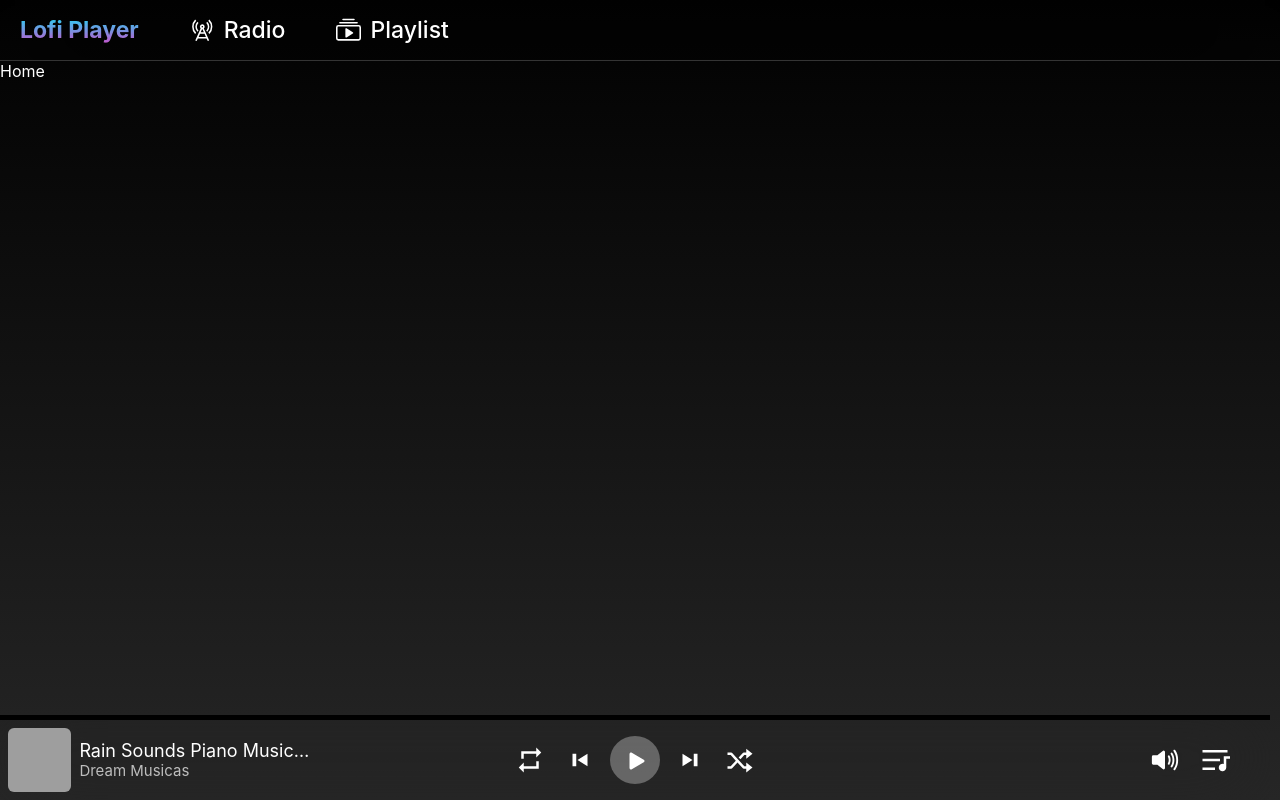
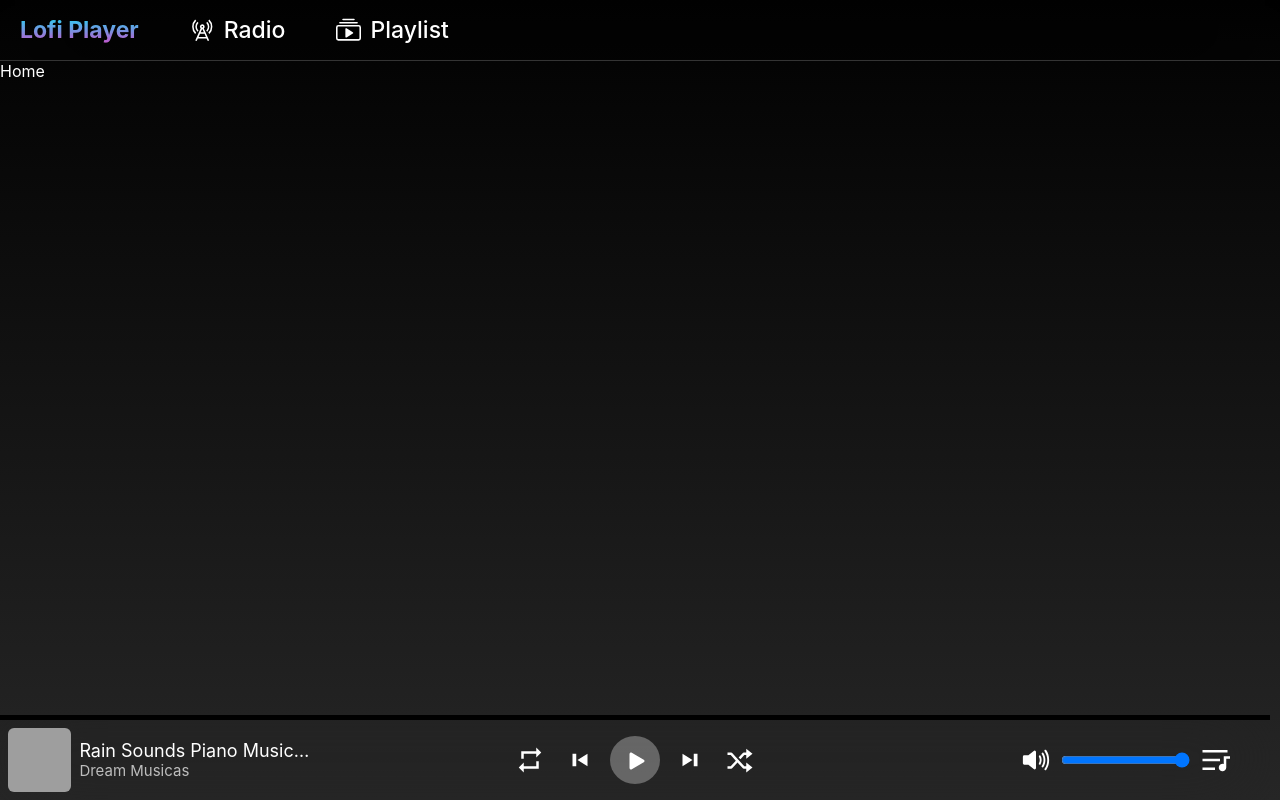
Before and after one commit to akashvaghela09/lofi-radio, a React (Create React App) app: page / in a window 1280 px wide. Built offline with nearby package versions, Linux system fonts and the light colour scheme; grey boxes are pictures that could not be loaded.

Commit message:
played control buttons updated with functionality

```diff
--- a/src/Components/Player.jsx
+++ b/src/Components/Player.jsx
@@ -12,7 +12,8 @@ import {
             setPlayItemIndex,
             setVolumeValue,
             setLoopStatus,
-            setShuffleStatus
+            setShuffleStatus,
+            setMuteStatus
 } from '../Redux/player/actions';
 
 import { BsPlayFill, BsPauseFill } from "react-icons/bs";
@@ -45,7 +46,8 @@ const Player = () => {
         play_item_index,
         current_playlist_id,
         loop_status,
-        shuffle_status
+        shuffle_status,
+        mute_status
     } = useSelector((state) => state.player)
 
     const audioRef = useRef();
@@ -84,6 +86,7 @@ const Player = () => {
     const handleVolumeChange = (e) => {
         let tempValue = e.target.value
         dispatch(setVolumeValue(tempValue))
+        dispatch(setMuteStatus(false))
     }
 
     const handleProgress = (e) => {
@@ -118,6 +121,10 @@ const Player = () => {
         dispatch(setShuffleStatus(!shuffle_status))
     }
 
+    const handleMute = () => {
+        dispatch(setMuteStatus(!mute_status))
+    }
+
     useEffect(() => {
 
         switch (location) {
@@ -138,7 +145,7 @@ const Player = () => {
             <ReactPlayer
                 url={play_item.video_url}
                 playing={play_status}
-                volume={volume_value}
+                volume={mute_status === true ? "0" : volume_value}
                 controls={true}
                 onProgress={(e) => handleProgress(e)}
                 onDuration={(e) => dispatch(setTotalPlaytime(e))}
@@ -183,9 +190,13 @@ const Player = () => {
                 </div>
                 <div className={styles.playerBarQueueSection}>
                     {
-                        volume_value <= "0" ? <IoVolumeMute className={styles.playerBarVolumeIcon}/> : <IoVolumeHigh className={styles.playerBarVolumeIcon}/>
+                        volume_value <= "0" ||
+                        mute_status === true ?
+                            <IoVolumeMute onDoubleClick={() => handleMute()} className={styles.playerBarVolumeIcon}/>
+                            :
+                            <IoVolumeHigh onDoubleClick={() => handleMute()} className={styles.playerBarVolumeIcon}/>
                     }
-                            {/* <input ref={volumeRef} id="volumeSetter"  value={volume_value} onChange={(e) => handleVolumeChange(e)} type="range" min="0" max="1" step="0.001"/> */}
+                            <input ref={volumeRef} id="volumeSetter"  value={volume_value} onChange={(e) => handleVolumeChange(e)} type="range" min="0" max="1" step="0.001"/>
                     <RiPlayListFill className={styles.playerBarQueueIcon}/>
                     {/* <div className={styles.volumeDiv}>
                         <input value={volume_value} onChange={(e) => handleVolumeChange(e)} type="range" min="0" max="1" step="0.001"/>
```
